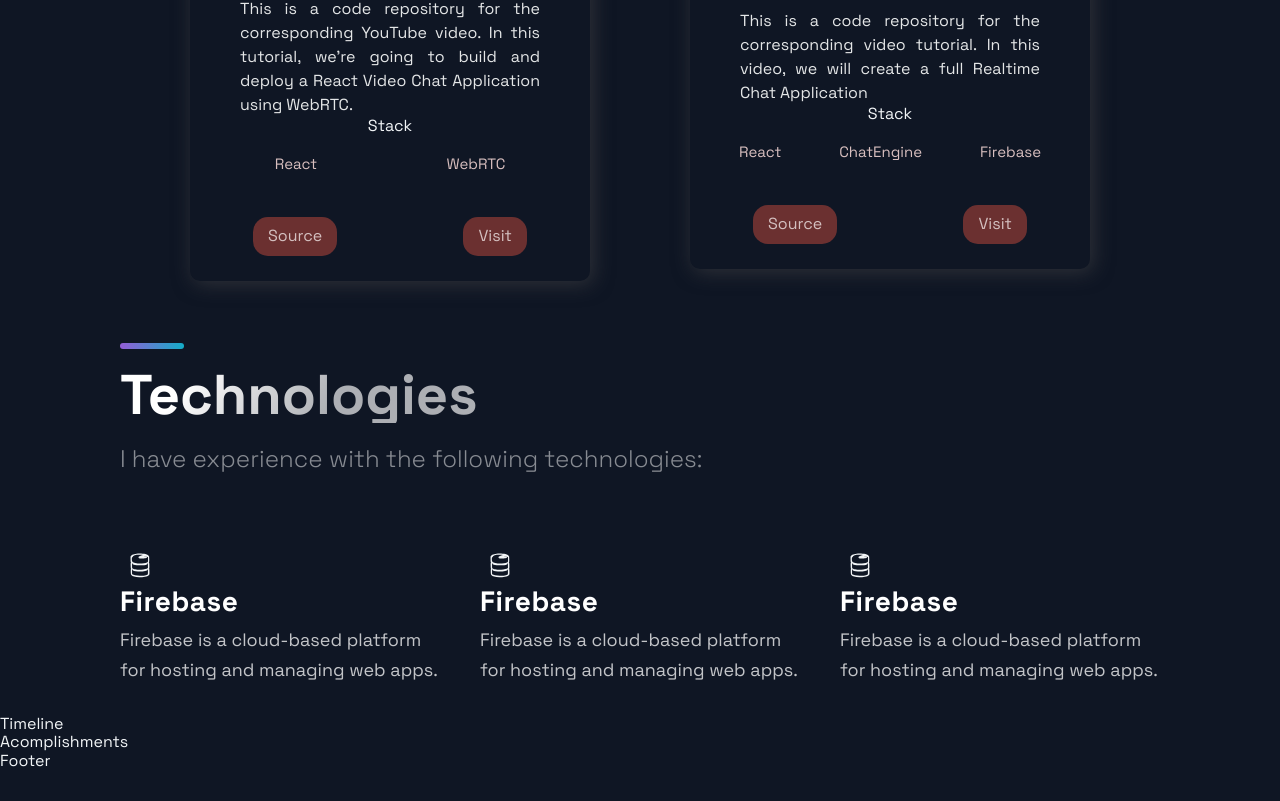
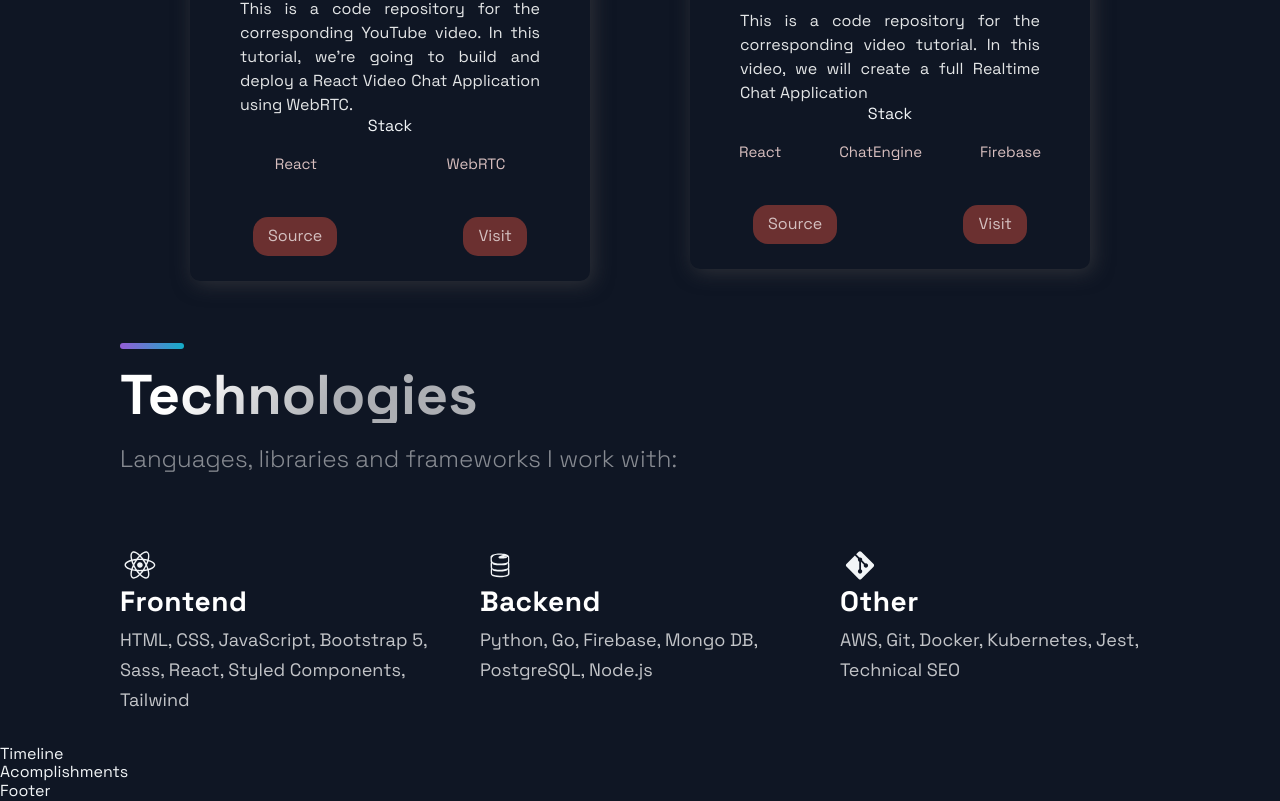
Before and after one commit to DeviousLab/deviouslab-portfolio, a Next.js app: page / in a window 1280 px wide. Shown: the part 1882-2683 px from the top of the page. Before the commit the page ends 2653 px from the top, so only its background shows below. Built offline with nearby package versions, Linux system fonts and the light colour scheme.

Commit message:
Finalised section with appropriate skills/icons
Signed-off-by: DeviousLab <deviouslab@gmail.com>

```diff
--- a/src/components/technologies/technologies.jsx
+++ b/src/components/technologies/technologies.jsx
@@ -1,5 +1,5 @@
 import React from 'react';
-import { DiFirebase, DiReact, DiZend } from 'react-icons/di';
+import { DiFirebase, DiReact, DiGit } from 'react-icons/di';
 import { Section, SectionDivider, SectionText, SectionTitle } from '../../styles/global-components/app.styles';
 import { List, ListContainer, ListItem, ListParagraph, ListTitle } from './technologies.styles';
 
@@ -11,17 +11,17 @@
       Technologies
     </SectionTitle>
     <SectionText>
-      I have experience with the following technologies:
+      Languages, libraries and frameworks I work with:
     </SectionText>
     <List>
       <ListItem>
-        <DiFirebase size={40} />
+        <DiReact size={40} />
         <ListContainer>
           <ListTitle>
-            Firebase
+            Frontend
           </ListTitle>
           <ListParagraph>
-            Firebase is a cloud-based platform for hosting and managing web apps.
+            HTML, CSS, JavaScript, Bootstrap 5, Sass, React, Styled Components, Tailwind
           </ListParagraph>
         </ListContainer>
       </ListItem>
@@ -29,21 +29,21 @@
         <DiFirebase size={40} />
         <ListContainer>
           <ListTitle>
-            Firebase
+            Backend
           </ListTitle>
           <ListParagraph>
-            Firebase is a cloud-based platform for hosting and managing web apps.
+            Python, Go, Firebase, Mongo DB, PostgreSQL, Node.js
           </ListParagraph>
         </ListContainer>
       </ListItem>
       <ListItem>
-        <DiFirebase size={40} />
+        <DiGit size={40} />
         <ListContainer>
           <ListTitle>
-            Firebase
+            Other
           </ListTitle>
           <ListParagraph>
-            Firebase is a cloud-based platform for hosting and managing web apps.
+            AWS, Git, Docker, Kubernetes, Jest, Technical SEO
           </ListParagraph>
         </ListContainer>
       </ListItem>
```
